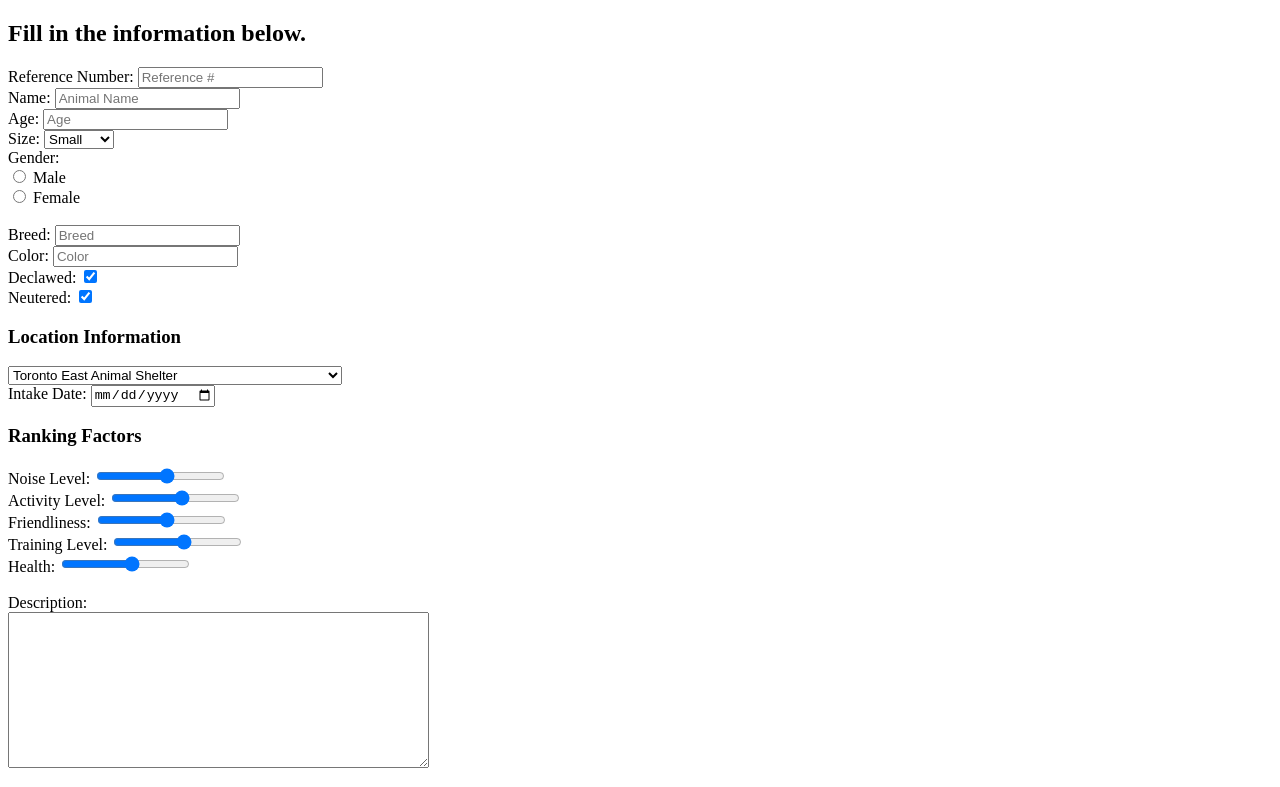
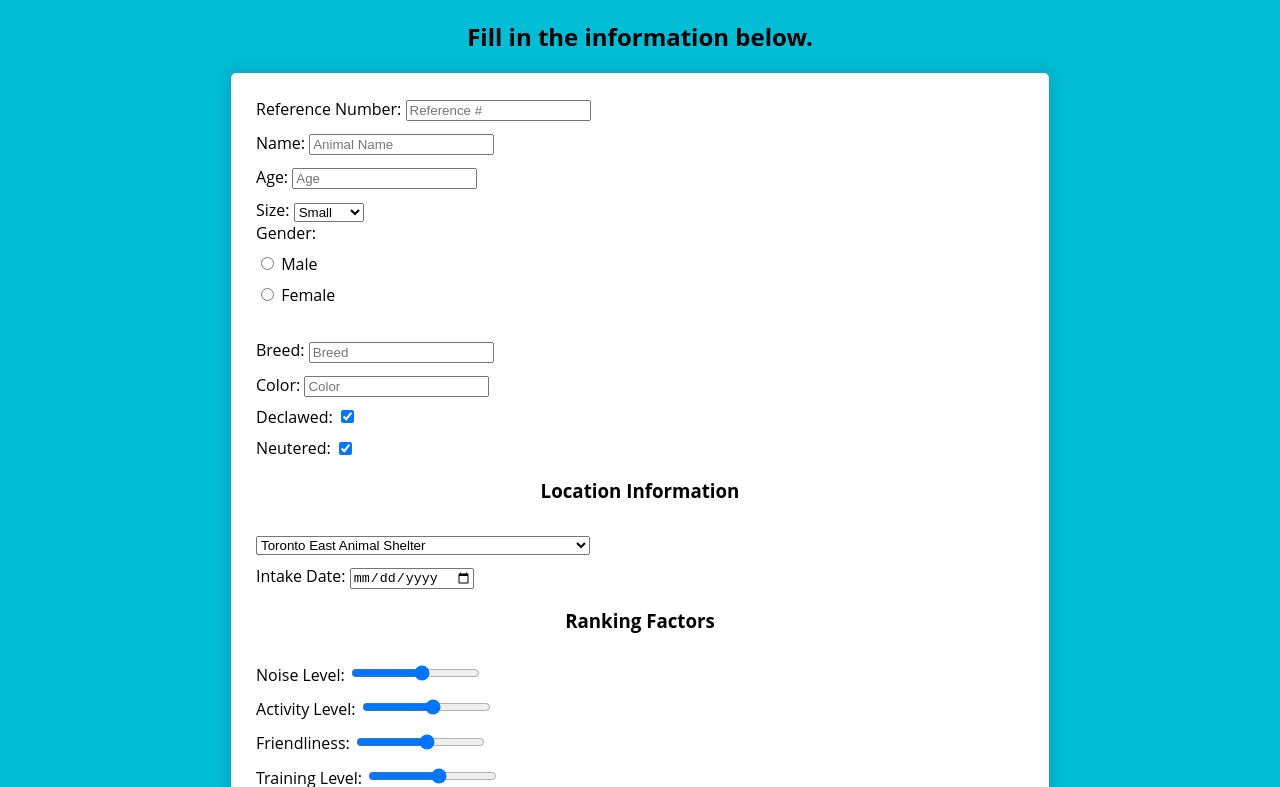
Before and after one commit to umar-ahmed/BuddiWebApp, a plain HTML site: page index.html in a window 1280 px wide. Shown: the top 787 px of the page. Drawn offline with nearby package versions, Linux system fonts and the light colour scheme.

Commit message:
CSS Styling

```diff
--- a/index.html
+++ b/index.html
@@ -3,7 +3,7 @@
 <head>
     <meta charset="UTF-8">
     <title>Buddi Administrative Interface</title>
-
+    <link rel="stylesheet" type="text/css" href="style.css">
 </head>
 <body>
    <h2>Fill in the information below.</h2>
--- /dev/null
+++ b/style.css
@@ -0,0 +1,27 @@
+
+
+html,
+body {
+    margin: 0;
+    padding: 0;
+    font-family: 'Open Sans', sans-serif;
+    background-color: #00BCD4
+}
+
+form {
+    width: 768px;
+    margin: 15px auto;
+    padding: 25px;
+    background-color: #fff;
+    box-shadow: 0 0 15px rgba(0, 0, 0, 0.17);
+    border-radius: 5px;
+}
+
+* + * {
+    margin-top: 1.0em;
+}
+
+h2,
+h3 {
+    text-align: center;
+}
```
